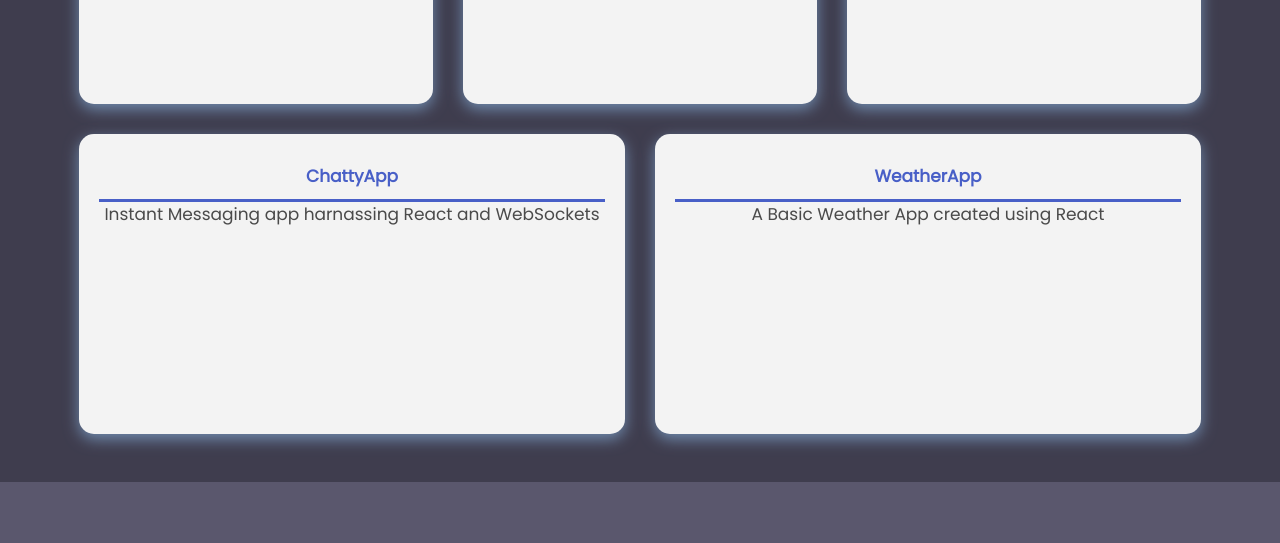
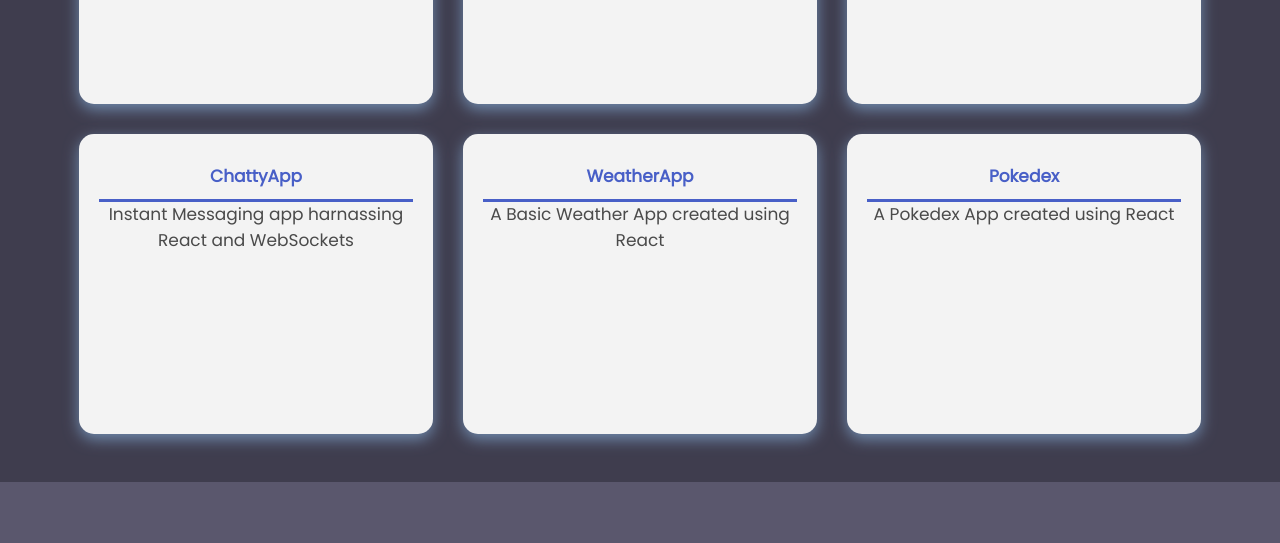
Before and after one commit to VidushanK/vidushank.github.io, a plain HTML site: page index.html in a window 1280 px wide. Shown: the part 1800-2343 px from the top of the page. Drawn offline with nearby package versions, Linux system fonts and the light colour scheme; a web font is replaced by a local one.

Commit message:
added new project

```diff
--- a/index.html
+++ b/index.html
@@ -103,6 +103,12 @@
               <p>A Basic Weather App created using React</p>
             </div>
         </div>
+        <div class="project big" >
+            <div class="project-info">
+              <a href="https://github.com/VidushanK/pokedex" class="git">Pokedex</a>
+              <p>A Pokedex App created using React</p>
+            </div>
+        </div>
     </div>
     </section>
     <!-- skills  -->
```
